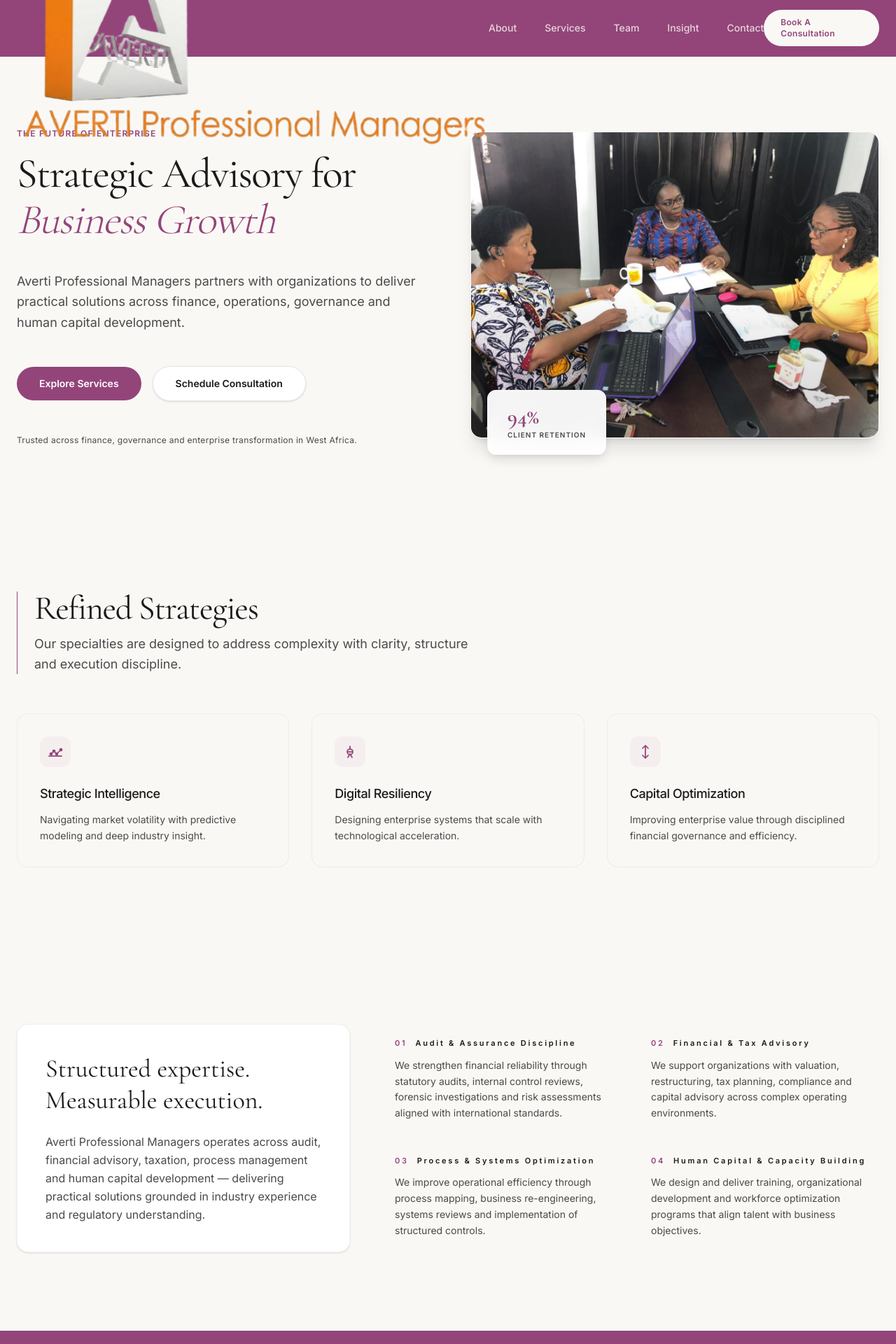
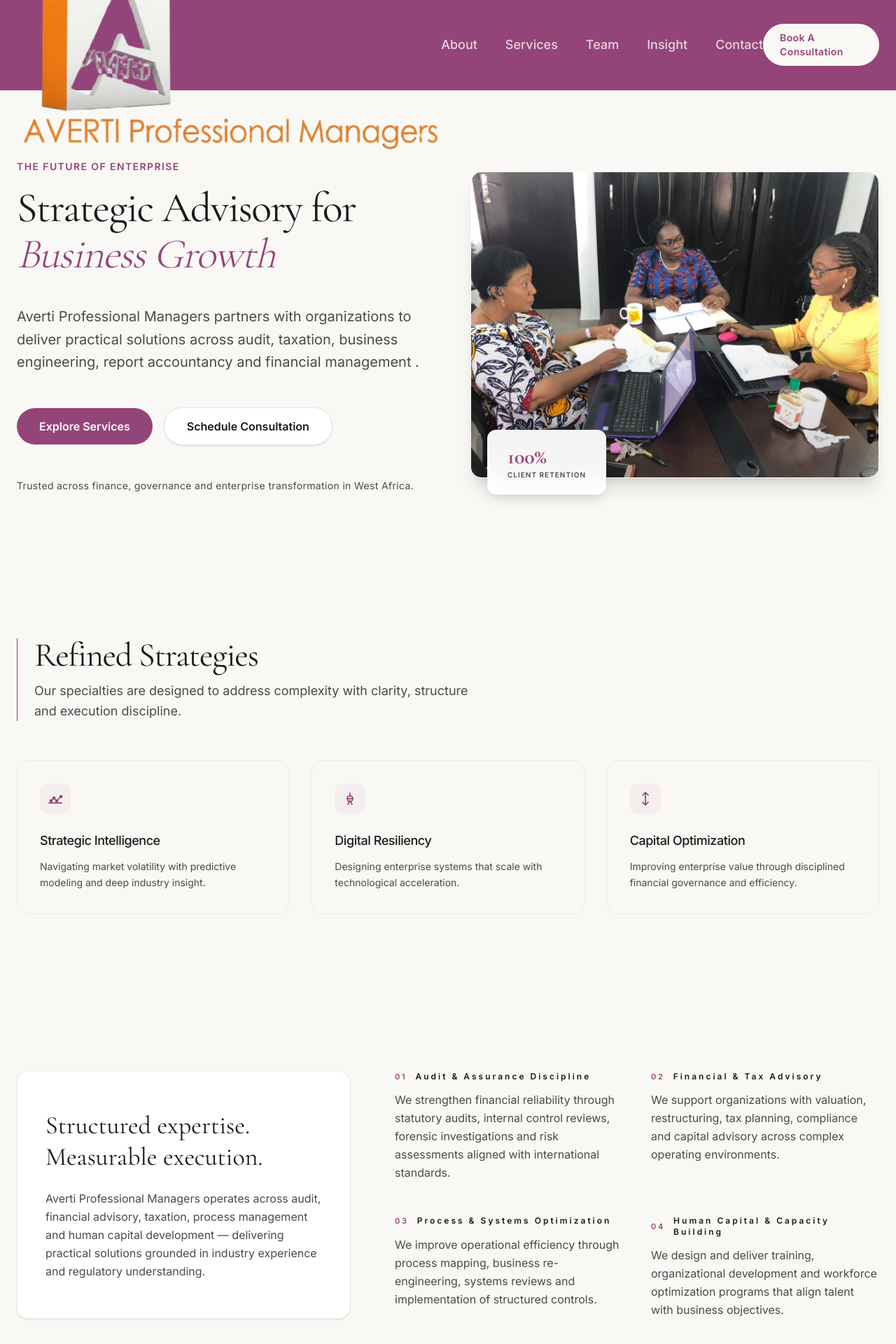
Before and after one commit to BehindTheDesks/newaverti, a Next.js app: page / in a window 1280 px wide. Shown: the top 1920 px of the page at 70% size. Built offline with nearby package versions, Linux system fonts and the light colour scheme.

Commit message:
update: enhance AboutContent and CTA sections, improve responsiveness and text clarity

```diff
--- a/components/home_section/CTA.tsx
+++ b/components/home_section/CTA.tsx
@@ -10,11 +10,11 @@
         {/* Title & Subtitle */}
         <div className="space-y-4">
           <h2 className="text-4xl sm:text-5xl font-normal tracking-tight font-serif text-[#1A1A1A]">
-            Ready to evolve?
+            Private conversation with out Team
           </h2>
           <p className="text-sm sm:text-base text-[#4A4A4A] leading-relaxed max-w-xl mx-auto">
             Schedule a private consultation with our principal partners to discuss
-            your organization&apos;s trajectory.
+            your organization&apos;s requirements.
           </p>
         </div>
 
@@ -22,7 +22,7 @@
         <div className="pt-2">
           <Link
             href="/contact"
-            className="inline-flex items-center justify-center px-10 py-4 rounded-full text-xs font-semibold tracking-widest uppercase text-white bg-[#93457A] hover:bg-[#7B3566] shadow-md hover:shadow-xl transition-all duration-300 transform hover:-translate-y-0.5"
+            className="inline-flex items-center text-base justify-center px-10 py-4 rounded-full text-xs font-semibold tracking-widest uppercase text-white bg-[#93457A] hover:bg-[#7B3566] shadow-md hover:shadow-xl transition-all duration-300 transform hover:-translate-y-0.5"
           >
             Initiate Dialogue
           </Link>
--- a/components/home_section/Hero.tsx
+++ b/components/home_section/Hero.tsx
@@ -17,7 +17,7 @@
           className="lg:col-span-6 flex flex-col justify-center space-y-10"
         >
           <div className="space-y-4">
-            <span className="inline-block text-xs font-semibold uppercase tracking-widest text-[#93457A]">
+            <span className="inline-block text-xs md:text-sm font-semibold uppercase tracking-widest text-[#93457A]">
               The Future of Enterprise
             </span>
 
@@ -29,28 +29,28 @@
             </h1>
           </div>
 
-          <p className="text-base sm:text-lg leading-relaxed text-[#4A4A4A] max-w-xl">
-            Averti Professional Managers partners with organizations to deliver practical solutions across finance, operations, governance and human capital development.
+          <p className="text-base sm:text-lg md:text-xl leading-relaxed text-[#4A4A4A] max-w-xl">
+            Averti Professional Managers partners with organizations to deliver practical solutions across audit, taxation, business engineering, report accountancy and financial management .
           </p>
 
           <div className="flex flex-wrap items-center gap-4 pt-2">
             <Link
               href="/services"
-              className="inline-flex items-center justify-center px-8 py-3.5 rounded-full text-sm font-semibold text-white bg-[#93457A] hover:bg-[#7B3566] transition-all duration-300"
+              className="inline-flex items-center justify-center px-8 py-3.5 rounded-full text-sm sm:text-base font-semibold text-white bg-[#93457A] hover:bg-[#7B3566] transition-all duration-300"
             >
               Explore Services
             </Link>
 
             <Link
               href="/contact"
-              className="inline-flex items-center justify-center px-8 py-3.5 rounded-full text-sm font-semibold text-[#1A1A1A] bg-white border border-gray-200 hover:bg-gray-50 transition-all duration-300 shadow"
+              className="inline-flex items-center justify-center px-8 py-3.5 rounded-full text-sm sm:text-base font-semibold text-[#1A1A1A] bg-white border border-gray-200 hover:bg-gray-50 transition-all duration-300 shadow"
             >
               Schedule Consultation
             </Link>
           </div>
 
           {/* TRUST LINE */}
-          <p className="text-xs tracking-wide text-[#4A4A4A] pt-2">
+          <p className="text-xs sm:text-sm tracking-wide text-[#4A4A4A] pt-2">
             Trusted across finance, governance and enterprise transformation in West Africa.
           </p>
         </motion.div>
@@ -82,7 +82,7 @@
             className="absolute -bottom-6 left-6 bg-white/95 backdrop-blur-md px-7 py-5 rounded-xl shadow-lg border border-gray-100"
           >
             <span className="text-3xl font-bold font-serif text-[#93457A]">
-              94%
+              100%
             </span>
             <p className="text-[10px] font-semibold tracking-widest text-[#4A4A4A] uppercase">
               Client Retention
--- a/components/home_section/InnovationGrid.tsx
+++ b/components/home_section/InnovationGrid.tsx
@@ -22,12 +22,12 @@
           {number}
         </span>
 
-        <span className="text-[11px] font-semibold tracking-[0.25em] text-[#1A1A1A]">
+        <span className="text-xs font-semibold tracking-[0.25em] text-[#1A1A1A]">
           {title}
         </span>
       </div>
 
-      <p className="text-sm leading-relaxed text-[#4A4A4A]">
+      <p className="text-base leading-relaxed text-[#4A4A4A]">
         {description}
       </p>
     </motion.div>
--- a/components/home_section/SuccessMetrics.tsx
+++ b/components/home_section/SuccessMetrics.tsx
@@ -4,7 +4,7 @@
 
 const metrics = [
   {
-    value: "30+",
+    value: "120",
     label: "Years of Combined Experience",
   },
   {
@@ -72,7 +72,7 @@
                     {metric.value}
                   </span>
 
-                  <span className="block text-[11px] font-semibold uppercase tracking-[0.22em] text-white/60 leading-relaxed">
+                  <span className="block text-xs md:text-sm font-semibold uppercase tracking-[0.22em] text-white/60 leading-relaxed">
                     {metric.label}
                   </span>
                 </motion.div>
--- a/components/layout/Navbar.tsx
+++ b/components/layout/Navbar.tsx
@@ -35,7 +35,7 @@
   return (
     <>
       <header className="sticky top-0 z-50 w-full backdrop-blur-md bg-brand-purple border-b border-[#93457A]/5 transition-all duration-300">
-        <div className="max-w-7xl mx-auto px-6 h-20 flex items-center justify-between">
+        <div className="max-w-7xl mx-auto px-6 h-32 flex items-center justify-between">
           {/* Logo */}
           <Link
             href="/"
@@ -44,8 +44,8 @@
             <Image
               src="/images/averti_logo_new.png"
               alt="Averti Consulting Logo"
-              width={120}
-              height={36}
+              width={130}
+              height={30}
               priority
               style={{ height: "auto" }}
               className="h-9 w-auto object-contain"
@@ -60,7 +60,7 @@
                 <Link
                   key={link.href}
                   href={link.href}
-                  className={`text-sm font-medium transition-all duration-200 relative py-1 ${
+                  className={`text-sm md:text-lg font-medium transition-all duration-200 relative py-1 ${
                     active
                       ? "text-white after:absolute after:bottom-0 after:left-0 after:w-full after:h-[2px] after:bg-[#FAF8F5] after:rounded-full"
                       : "text-[#FAF8F5]/80 hover:text-white"
@@ -76,7 +76,7 @@
           <div className="hidden md:flex items-center gap-4">
             <Link
               href="/contact"
-              className="inline-flex items-center justify-center px-6 py-2.5 rounded-full text-xs font-semibold tracking-wide text-[#93457A] bg-[#FAF8F5] hover:text-white hover:bg-brand-purple transition-all duration-300 transform hover:-translate-y-0.5"
+              className="inline-flex items-center justify-center px-6 py-2.5 rounded-full text-xs md:text-sm font-semibold tracking-wide text-[#93457A] bg-[#FAF8F5] hover:text-white hover:bg-brand-purple transition-all duration-300 transform hover:-translate-y-0.5"
             >
               Book A Consultation
             </Link>
@@ -89,7 +89,7 @@
               className="inline-flex items-center justify-center p-2 rounded-full text-[#FAF8F5] hover:bg-white/10 active:scale-95 transition-all duration-200"
               aria-label="Open Menu"
             >
-              <Menu className="w-6 h-6" />
+              <Menu className="w-8 h-8" />
             </button>
           </div>
         </div>
@@ -119,7 +119,7 @@
             <Image
               src="/images/averti_logo_new.png"
               alt="Averti Consulting Logo"
-              width={100}
+              width={120}
               height={30}
               style={{ height: "auto" }}
               className="h-7 w-auto object-contain rounded-md"
@@ -130,7 +130,7 @@
             className="inline-flex items-center justify-center p-2 rounded-full text-[#FAF8F5] hover:bg-white/10 active:scale-95 transition-all duration-200"
             aria-label="Close Menu"
           >
-            <X className="w-6 h-6" />
+            <X className="w-8 h-8" />
           </button>
         </div>
 
```
Also changed, not shown: app/about/AboutContent.tsx (+10 -13 lines), components/home_section/Team.tsx (+4 -11 lines), components/layout/Footer.tsx (+12 -13 lines).
